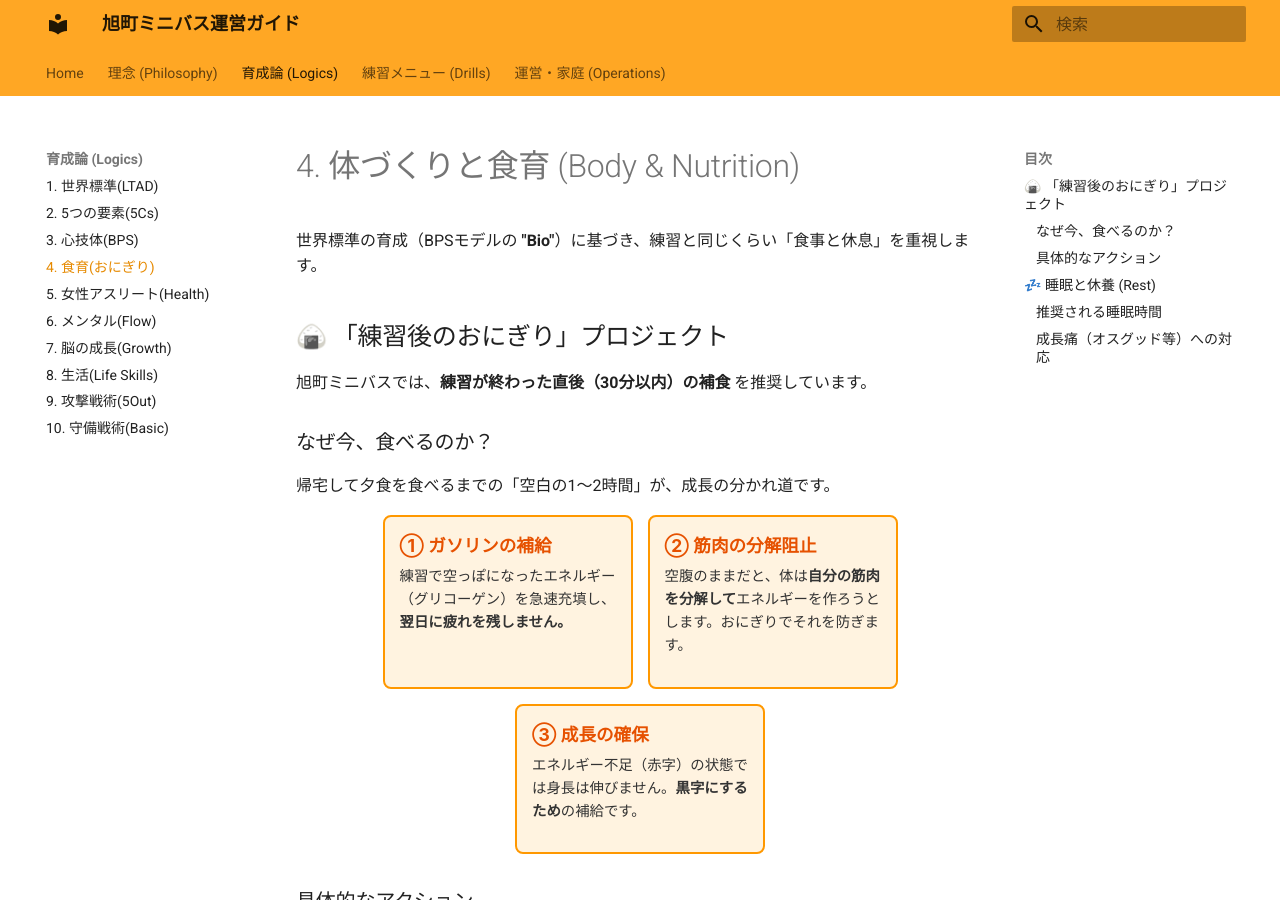
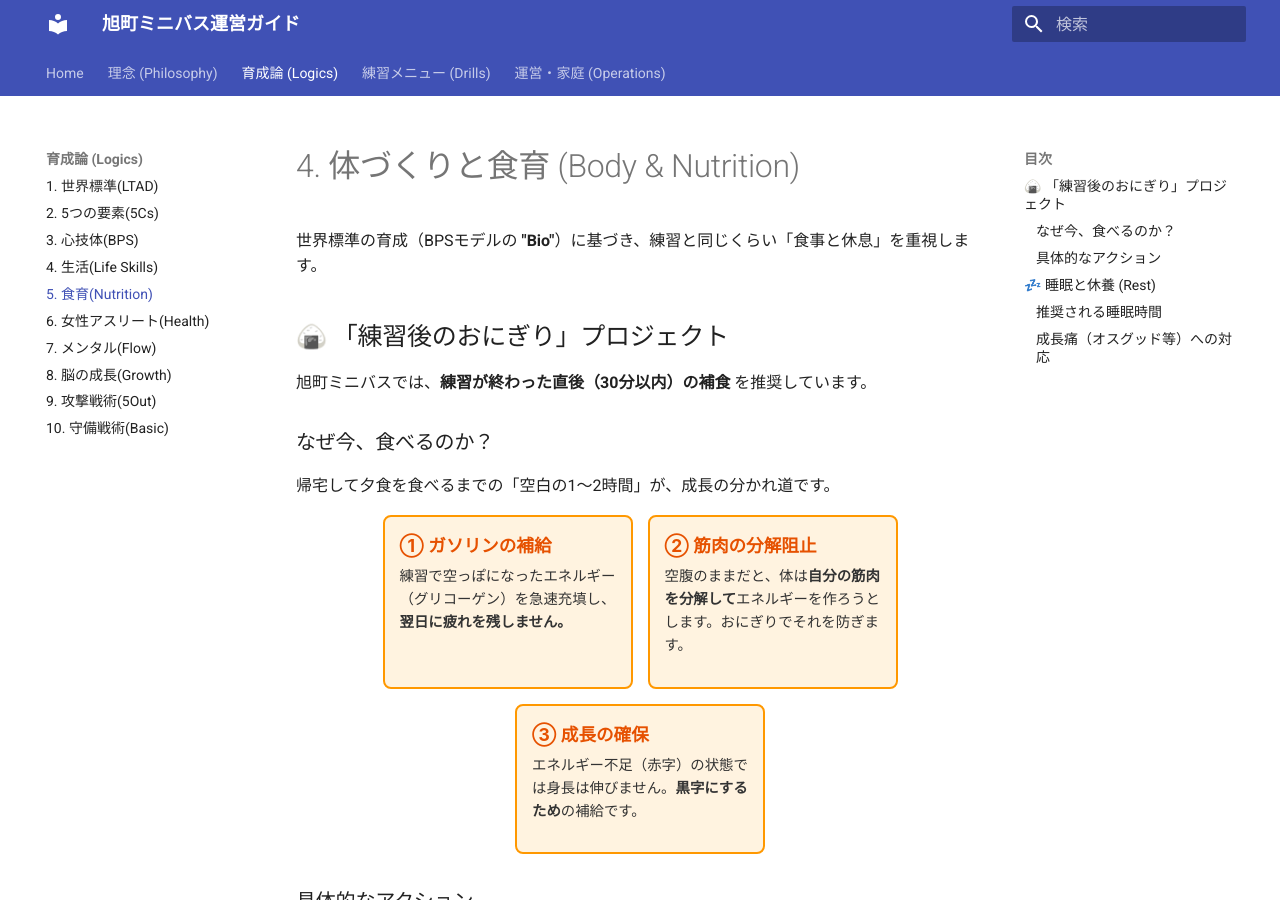
Before and after one commit to kawaiikumichan/asahicho-minibus-ops, an MkDocs documentation site: the page built from docs/01_Coaching_Logics/nutrition.md, in a window 1280 px wide and 900 px high. Built offline with MkDocs 1.6.1 and Material for MkDocs 9.7.7, drawn with Linux system fonts in a browser that asks for light colours.

Commit message:
Update mkdocs.yml

```diff
--- a/mkdocs.yml
+++ b/mkdocs.yml
@@ -4,13 +4,18 @@ theme:
   name: material
   language: ja
   palette:
-    primary: orange
+    primary: indigo    # ← CSSで上書きされるので何でもOKですが、近い色にしておきます
     accent: deep orange
   features:
     - navigation.tabs
     - navigation.sections
     - search.suggest
 
+# ▼▼▼ カスタムCSS（あのネイビー色）を読み込む設定 ▼▼▼
+extra_css:
+  - stylesheets/extra.css
+
+# ▼ 拡張機能の設定
 markdown_extensions:
   - admonition
   - pymdownx.details
@@ -20,6 +25,7 @@ markdown_extensions:
           class: mermaid
           format: !!python/name:pymdownx.superfences.fence_code_format
 
+# ▼ メニュー構成
 nav:
   - Home: index.md
   - 理念 (Philosophy):
@@ -29,15 +35,15 @@ nav:
     - 1. 世界標準(LTAD): 01_Coaching_Logics/ltad.md
     - 2. 5つの要素(5Cs): 01_Coaching_Logics/5cs.md
     - 3. 心技体(BPS): 01_Coaching_Logics/bps_model.md
-    - 4. 食育(おにぎり): 01_Coaching_Logics/nutrition.md
-    - 5. 女性アスリート(Health): 01_Coaching_Logics/female_athlete.md
-    - 6. メンタル(Flow): 01_Coaching_Logics/mental_flow.md
-    - 7. 脳の成長(Growth): 01_Coaching_Logics/growth_mindset.md
-    - 8. 生活(Life Skills): 01_Coaching_Logics/life_skills.md
+    - 4. 生活(Life Skills): 01_Coaching_Logics/life_skills.md
+    - 5. 食育(Nutrition): 01_Coaching_Logics/nutrition.md
+    - 6. 女性アスリート(Health): 01_Coaching_Logics/female_athlete.md
+    - 7. メンタル(Flow): 01_Coaching_Logics/mental_flow.md
+    - 8. 脳の成長(Growth): 01_Coaching_Logics/growth_mindset.md
     - 9. 攻撃戦術(5Out): 01_Coaching_Logics/5out.md
     - 10. 守備戦術(Basic): 01_Coaching_Logics/defense_basic.md
   - 練習メニュー (Drills):
     - 基礎ドリル: 02_Training_Drills/basics.md
   - 運営・家庭 (Operations):
     - 家庭でできるサポート: 03_Operations/parents_guide.md
-    - 安全管理・EAP: 03_Operations/eap.md
+    - 緊急時対応・安全管理: 03_Operations/eap.md
```
